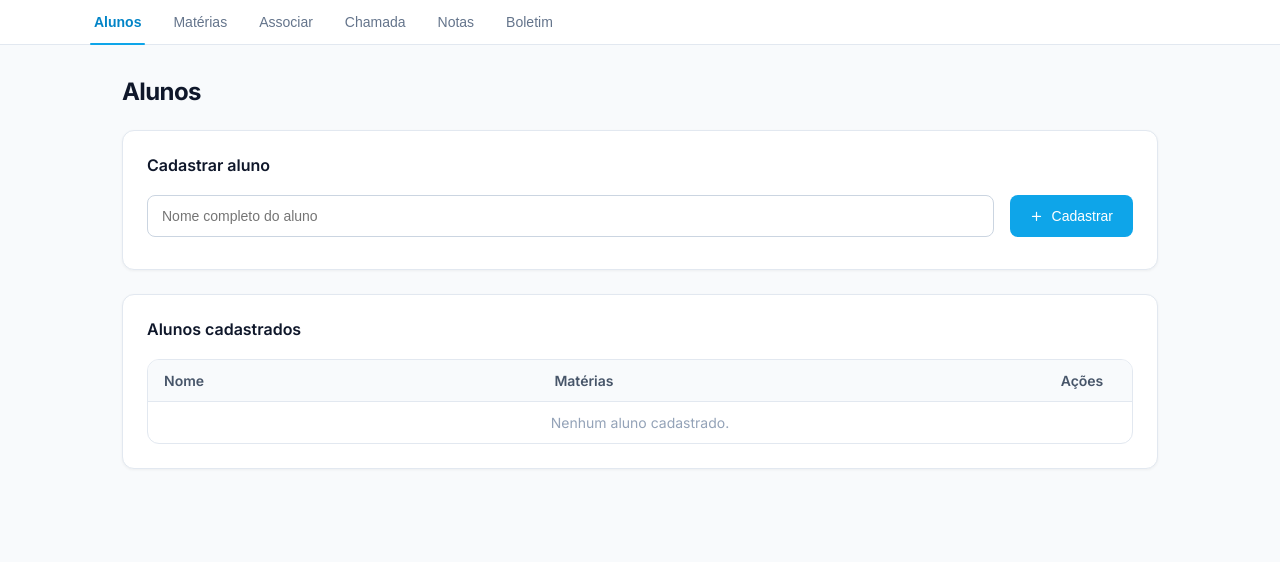
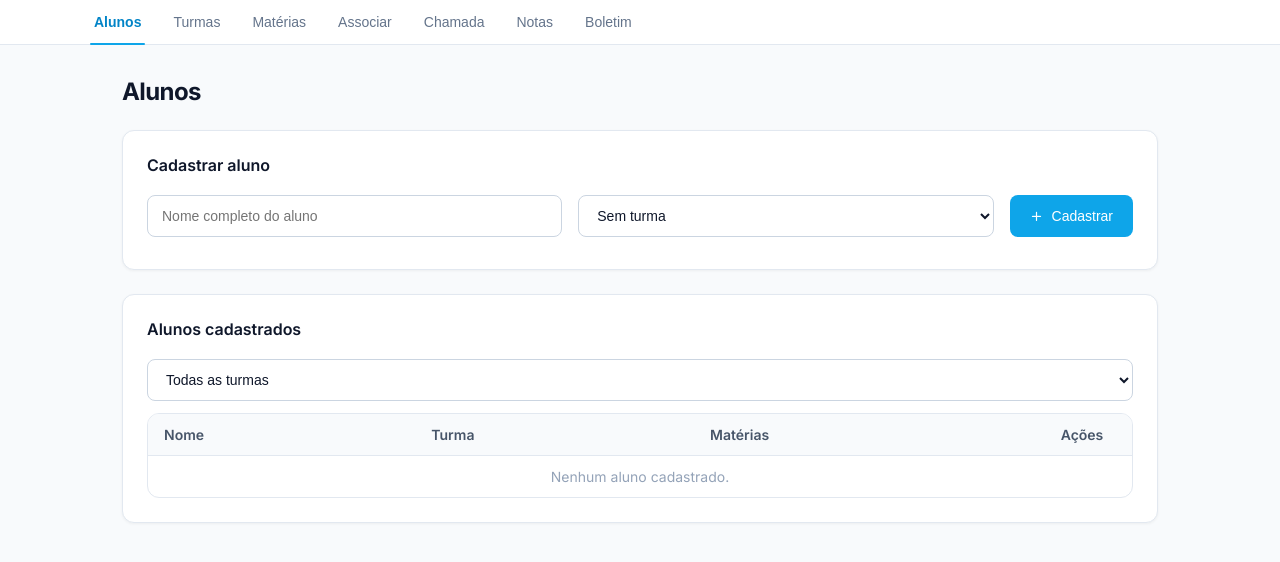
Before and after one commit to ricardocorreaserra-coder/escola-app, a Flask app: template templates/index.html in a window 1280 px wide. Shown: the part 74-636 px from the top of the page. Run offline with Flask 3, Linux system fonts and the light colour scheme; the template is opened without the code that fills it, so the values that code supplies are empty; some libraries are stand-ins or nearby versions.

Commit message:
Update index.html

```diff
--- a/templates/index.html
+++ b/templates/index.html
@@ -423,6 +423,7 @@ tr:last-child td {
 <div class="tabs-container">
   <div class="tabs">
     <button class="tab active" onclick="showTab('alunos',this)">Alunos</button>
+    <button class="tab" onclick="showTab('turmas',this)">Turmas</button>
     <button class="tab" onclick="showTab('materias',this)">Matérias</button>
     <button class="tab" onclick="showTab('assoc',this)">Associar</button>
     <button class="tab" onclick="showTab('chamada',this)">Chamada</button>
@@ -441,23 +442,68 @@ tr:last-child td {
         <div class="form-group">
           <input id="a-nome" placeholder="Nome completo do aluno">
         </div>
+        <div class="form-group">
+          <select id="a-turma">
+            <option value="">Sem turma</option>
+          </select>
+        </div>
         <button class="btn btn-primary" onclick="addAluno()"><i class="ti ti-plus"></i> Cadastrar</button>
       </div>
       <div class="msg" id="a-msg"></div>
     </div>
     <div class="card">
       <h3>Alunos cadastrados</h3>
+      <div class="form-row" style="margin-bottom:12px">
+        <div class="form-group">
+          <select id="f-turma" onchange="renderAlunos()">
+            <option value="">Todas as turmas</option>
+          </select>
+        </div>
+      </div>
       <div class="table-container">
         <table id="t-alunos">
           <thead>
             <tr>
               <th>Nome</th>
+              <th>Turma</th>
               <th>Matérias</th>
               <th style="width: 100px;" class="text-center">Ações</th>
             </tr>
           </thead>
           <tbody>
-            <tr><td colspan="3" style="color:#94a3b8" class="text-center">Nenhum aluno cadastrado.</td></tr>
+            <tr><td colspan="4" style="color:#94a3b8" class="text-center">Nenhum aluno cadastrado.</td></tr>
+          </tbody>
+        </table>
+      </div>
+    </div>
+  </div>
+
+  <!-- SEÇÃO: TURMAS -->
+  <div id="sec-turmas" class="section">
+    <h2 class="section-title">Turmas</h2>
+    <div class="card">
+      <h3>Cadastrar turma</h3>
+      <div class="form-row">
+        <div class="form-group">
+          <input id="t-nome" placeholder="Nome da turma (ex: 9º Ano A)">
+        </div>
+        <button class="btn btn-primary" onclick="addTurma()"><i class="ti ti-plus"></i> Cadastrar</button>
+      </div>
+      <div class="msg" id="t-msg"></div>
+    </div>
+    <div class="card">
+      <h3>Turmas cadastradas</h3>
+      <div class="table-container">
+        <table id="t-turmas">
+          <thead>
+            <tr>
+              <th>Turma</th>
+              <th>Alunos</th>
+              <th style="width: 80px;" class="text-center">Ações</th>
+            </tr>
+          </thead>
+          <tbody>
+            <tr><td colspan="3" style="color:#94a3b8" class="text-center">Nenhuma turma cadastrada.</td></tr>
           </tbody>
         </table>
       </div>
@@ -502,6 +548,23 @@ tr:last-child td {
   <!-- SEÇÃO: ASSOCIAR -->
   <div id="sec-assoc" class="section">
     <h2 class="section-title">Associar</h2>
+    <div class="card">
+      <h3>Associar aluno a turma</h3>
+      <div class="form-row">
+        <div class="form-group">
+          <select id="att-aluno">
+            <option value="">Selecione o aluno</option>
+          </select>
+        </div>
+        <div class="form-group">
+          <select id="att-turma">
+            <option value="">Selecione a turma</option>
+          </select>
+        </div>
+        <button class="btn btn-primary" onclick="associarTurma()"><i class="ti ti-link"></i> Associar</button>
+      </div>
+      <div class="msg" id="att-msg"></div>
+    </div>
     <div class="card">
       <h3>Associar aluno a matéria</h3>
       <div class="form-row">
@@ -608,6 +671,9 @@ tr:last-child td {
   <div class="modal">
     <h3>Editar aluno</h3>
     <input id="edit-nome" placeholder="Novo nome">
+    <select id="edit-turma" style="margin-top:10px">
+      <option value="">Sem turma</option>
+    </select>
     <div class="msg" id="edit-msg"></div>
     <div class="modal-actions" style="margin-top:10px">
       <button class="btn" style="background:#f1f5f9; color:#475569" onclick="fecharModal()">Cancelar</button>
@@ -617,7 +683,7 @@ tr:last-child td {
 </div>
 
 <script>
-let dados={alunos:{},materias:{}};
+let dados={alunos:{},materias:{},turmas:{}};
 let editandoId=null;
 let currentEvaluations=[];
 
@@ -631,6 +697,7 @@ async function api(url,method='GET',body=null){
 async function refresh(){
   dados=await api('/api/dados');
   renderAlunos();
+  renderTurmas();
   renderMaterias();
   renderAssoc();
   populateSelects();
@@ -657,21 +724,44 @@ function alunosOrdenados(){
 
 function renderAlunos(){
   const tb=document.querySelector('#t-alunos tbody');
-  const rows=alunosOrdenados();
+  const filtro=document.getElementById('f-turma')?.value||'';
+  let rows=alunosOrdenados();
+  if(filtro) rows=rows.filter(([,a])=>(a.turma||'')===filtro);
   if(!rows.length){
-    tb.innerHTML='<tr><td colspan="3" style="color:#94a3b8" class="text-center">Nenhum aluno cadastrado.</td></tr>';
+    tb.innerHTML='<tr><td colspan="4" style="color:#94a3b8" class="text-center">Nenhum aluno cadastrado.</td></tr>';
     return;
   }
   tb.innerHTML=rows.map(([mat,a])=>`
     <tr>
       <td class="font-medium">${a.nome}</td>
+      <td>${a.turma?`<span class="badge">${a.turma}</span>`:'—'}</td>
       <td>${(a.materias||[]).map(m=>`<span class="badge">${m}</span>`).join('')||'—'}</td>
       <td class="text-center" style="display:flex; justify-content:center; gap:6px">
-        <button class="btn-icon btn-edit" onclick="abrirModal('${mat}','${a.nome.replace(/'/g,"\\'")}')"><i class="ti ti-pencil"></i></button>
+        <button class="btn-icon btn-edit" onclick="abrirModal('${mat}','${a.nome.replace(/'/g,"\\'")}','${(a.turma||'').replace(/'/g,"\\'")}')"><i class="ti ti-pencil"></i></button>
         <button class="btn-icon btn-delete" onclick="delAluno('${mat}')"><i class="ti ti-trash"></i></button>
       </td>
     </tr>
   `).join('');
+}
+
+function renderTurmas(){
+  const tb=document.querySelector('#t-turmas tbody');
+  const nomes=Object.keys(dados.turmas).sort((a,b)=>a.localeCompare(b,'pt-BR'));
+  if(!nomes.length){
+    tb.innerHTML='<tr><td colspan="3" style="color:#94a3b8" class="text-center">Nenhuma turma cadastrada.</td></tr>';
+    return;
+  }
+  tb.innerHTML=nomes.map(nome=>{
+    const qtd=alunosOrdenados().filter(([,a])=>a.turma===nome).length;
+    return `
+    <tr>
+      <td class="font-medium">${nome}</td>
+      <td>${qtd}</td>
+      <td class="text-center">
+        <button class="btn-icon btn-delete" onclick="delTurma('${nome.replace(/'/g,"\\'")}')"><i class="ti ti-trash"></i></button>
+      </td>
+    </tr>
+  `}).join('');
 }
 
 function renderMaterias(){
@@ -714,7 +804,8 @@ function renderAssoc(){
 function populateSelects(){
   const alunos=alunosOrdenados();
   const mats=Object.keys(dados.materias);
-  ['as-aluno','bl-aluno'].forEach(id=>{
+  const turmas=Object.keys(dados.turmas).sort((a,b)=>a.localeCompare(b,'pt-BR'));
+  ['as-aluno','bl-aluno','att-aluno'].forEach(id=>{
     const s=document.getElementById(id);
     const v=s.value;
     s.innerHTML='<option value="">Selecione o aluno</option>'+alunos.map(([m,a])=>`<option value="${m}">${a.nome}</option>`).join('');
@@ -726,11 +817,26 @@ function populateSelects(){
     s.innerHTML='<option value="">Selecione a matéria</option>'+mats.map(m=>`<option value="${m}">${m}</option>`).join('');
     s.value=v;
   });
+  const s=document.getElementById('a-turma');
+  const v1=s.value;
+  s.innerHTML='<option value="">Sem turma</option>'+turmas.map(t=>`<option value="${t}">${t}</option>`).join('');
+  s.value=v1;
+
+  const fs=document.getElementById('f-turma');
+  const v2=fs.value;
+  fs.innerHTML='<option value="">Todas as turmas</option>'+turmas.map(t=>`<option value="${t}">${t}</option>`).join('');
+  fs.value=v2;
+
+  const ts=document.getElementById('att-turma');
+  const v3=ts.value;
+  ts.innerHTML='<option value="">Selecione a turma</option>'+turmas.map(t=>`<option value="${t}">${t}</option>`).join('');
+  ts.value=v3;
 }
 
-function abrirModal(id,nome){
+function abrirModal(id,nome,turma){
   editandoId=id;
   document.getElementById('edit-nome').value=nome;
+  document.getElementById('edit-turma').value=turma||'';
   document.getElementById('edit-msg').textContent='';
   document.getElementById('modal-editar').style.display='flex';
 }
@@ -742,12 +848,13 @@ function fecharModal(){
 
 async function salvarEdicao(){
   const nome=document.getElementById('edit-nome').value.trim();
+  const turma=document.getElementById('edit-turma').value;
   if(!nome){
     document.getElementById('edit-msg').style.color='#ef4444';
     document.getElementById('edit-msg').textContent='Nome não pode ser vazio.';
     return;
   }
-  const r=await api('/api/alunos/'+encodeURIComponent(editandoId),'PUT',{nome});
+  const r=await api('/api/alunos/'+encodeURIComponent(editandoId),'PUT',{nome,turma});
   if(r.ok){
     fecharModal();
     refresh();
@@ -759,12 +866,14 @@ async function salvarEdicao(){
 
 async function addAluno(){
   const nome=document.getElementById('a-nome').value.trim();
-  const r=await api('/api/alunos','POST',{nome});
+  const turma=document.getElementById('a-turma').value;
+  const r=await api('/api/alunos','POST',{nome,turma});
   const msg=document.getElementById('a-msg');
   if(r.ok){
     msg.style.color='#10b981';
     msg.textContent='Aluno cadastrado com sucesso!';
     document.getElementById('a-nome').value='';
+    document.getElementById('a-turma').value='';
     refresh();
   }else{
     msg.style.color='#ef4444';
@@ -776,6 +885,47 @@ async function delAluno(mat){
   if(!confirm('Excluir este aluno?'))return;
   await api('/api/alunos/'+encodeURIComponent(mat),'DELETE');
   refresh();
+}
+
+async function addTurma(){
+  const nome=document.getElementById('t-nome').value.trim();
+  const r=await api('/api/turmas','POST',{nome});
+  const msg=document.getElementById('t-msg');
+  if(r.ok){
+    msg.style.color='#10b981';
+    msg.textContent='Turma cadastrada com sucesso!';
+    document.getElementById('t-nome').value='';
+    refresh();
+  }else{
+    msg.style.color='#ef4444';
+    msg.textContent=r.erro;
+  }
+}
+
+async function delTurma(nome){
+  if(!confirm('Excluir esta turma? Os alunos vinculados ficarão sem turma.'))return;
+  await api('/api/turmas/'+encodeURIComponent(nome),'DELETE');
+  refresh();
+}
+
+async function associarTurma(){
+  const mat=document.getElementById('att-aluno').value;
+  const turma=document.getElementById('att-turma').value;
+  if(!mat||!turma){
+    document.getElementById('att-msg').style.color='#ef4444';
+    document.getElementById('att-msg').textContent='Selecione aluno e turma.';
+    return;
+  }
+  const r=await api('/api/alunos/'+encodeURIComponent(mat)+'/turma','POST',{turma});
+  const msg=document.getElementById('att-msg');
+  if(r.ok){
+    msg.style.color='#10b981';
+    msg.textContent='Associação realizada!';
+    refresh();
+  }else{
+    msg.style.color='#ef4444';
+    msg.textContent=r.erro;
+  }
 }
 
 async function addMateria(){
```
